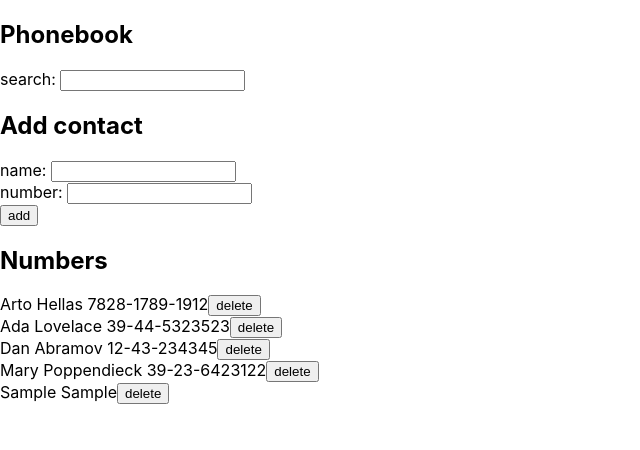
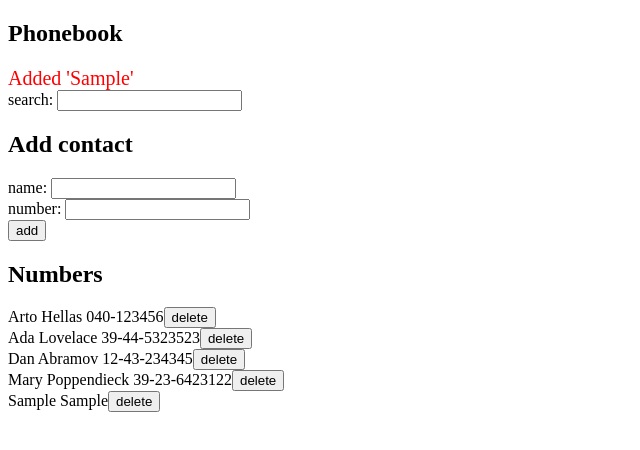
Before and after one commit to 0xdacted/FSO_part_2, a React (Create React App) app in the folder phonebook/: page / in a window 1280 px wide. Both pictures are taken after typing "Sample", "Sample" into the empty fields and a click on the button "add". Shown: the top 450 px of the page, without its empty margins (0-640 px from the left). Built offline with nearby package versions, Linux system fonts and the light colour scheme; no server answers; data requests are answered from the project's data file.

Commit message:
Fix notification logic

```diff
--- a/phonebook/db.json
+++ b/phonebook/db.json
@@ -2,7 +2,7 @@
   "persons": [
     {
       "name": "Arto Hellas",
-      "number": "7828-1789-1912",
+      "number": "040-123456",
       "id": 1
     },
     {
--- a/phonebook/src/App.js
+++ b/phonebook/src/App.js
@@ -36,6 +36,12 @@ const App = () => {
         .then(returnedPerson => {
           setPersons(persons.map(person => person.name !== newName ? person : returnedPerson))
         })
+        setNotification(
+          `Changed ${changedPerson.name}'s number to ${changedPerson.number}`
+          )
+        setTimeout(() => {
+          setNotification(null)
+          }, 3000)
         return
       }
     }
@@ -51,6 +57,13 @@ const App = () => {
     .then(returnedPerson => {
       setPersons(persons.concat(returnedPerson))})
 
+    setNotification(
+      `Added '${nameObject.name}'`
+      )
+    setTimeout(() => {
+      setNotification(null)
+      }, 3000)
+
     setNewName('')
     setNewNumber('')
   }
@@ -61,6 +74,12 @@ const App = () => {
     setPersons(persons.filter(person => person.id !== id))
     })
   }
+  setNotification(
+    `Removed '${name}'`
+    )
+  setTimeout(() => {
+    setNotification(null)
+    }, 3000)
   }
 
   const handleSearch = (event) => {
@@ -80,7 +99,7 @@ const App = () => {
   return (
     <div>
       <h2>Phonebook</h2>
-      <Notification/>
+      <Notification notification={notification}/>
       <SearchField value={searchTerm} onChange={handleSearch}/>
       <AddContact newName={newName} newNumber={newNumber} handleNameChange={handleNameChange} handleNumberChange={handleNumberChange} addContact={addContact}/>
       <Contacts filteredPersons={filteredPersons} removeContact={removeContact}/>
--- a/phonebook/src/Components/Notification.js
+++ b/phonebook/src/Components/Notification.js
@@ -1,10 +1,10 @@
-const Notification = ({ message }) => {
-  if (message === null) {
+const Notification = ({ notification }) => {
+  if (notification === null) {
     return null
   }
   return (
-    <div className='error'>
-      {message}
+    <div className='notif'>
+      {notification}
     </div>
   )
 }
--- a/phonebook/src/index.css
+++ b/phonebook/src/index.css
@@ -1,13 +1,4 @@
-body {
-  margin: 0;
-  font-family: -apple-system, BlinkMacSystemFont, 'Segoe UI', 'Roboto', 'Oxygen',
-    'Ubuntu', 'Cantarell', 'Fira Sans', 'Droid Sans', 'Helvetica Neue',
-    sans-serif;
-  -webkit-font-smoothing: antialiased;
-  -moz-osx-font-smoothing: grayscale;
+.notif {
+  color: red;
+  font-size: 20px;
 }
-
-code {
-  font-family: source-code-pro, Menlo, Monaco, Consolas, 'Courier New',
-    monospace;
-}
```
